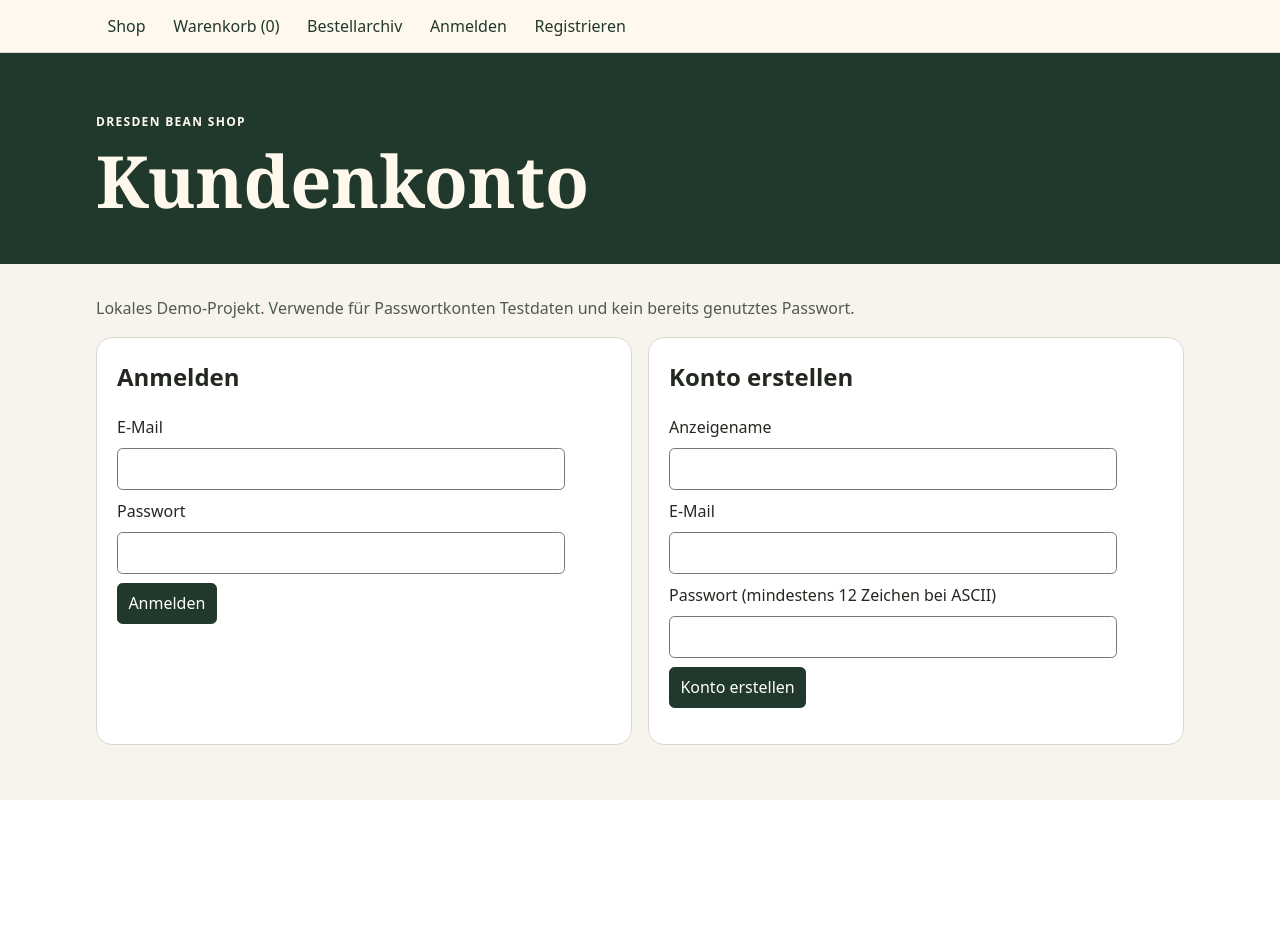
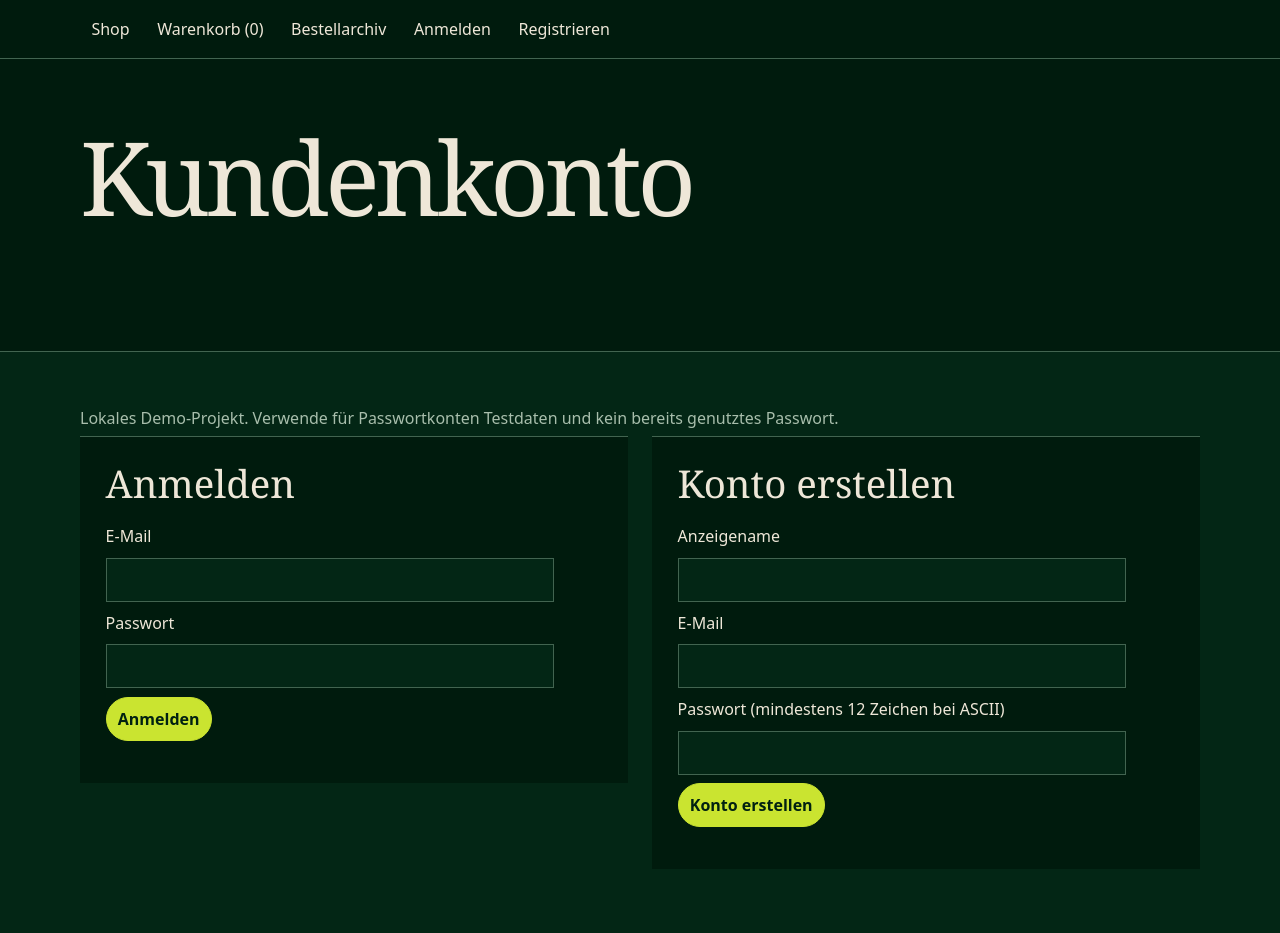
Before and after one commit to NadimTUD/PHP_project_dresden_bean_shop, a PHP site: page /account.php in a window 1280 px wide. Before the commit the page ends 800 px from the top, so only its background shows below. Run offline with PHP 8.4, Linux system fonts and the light colour scheme; some libraries are stand-ins or nearby versions.

Commit message:
Redesign the shop and add staff customer editing

```diff
--- a/public/account.php
+++ b/public/account.php
@@ -30,7 +30,7 @@ try {
         } catch (AccountRejected $error) {
             $_SESSION['account_error'] = $error->getMessage();
         }
-        header('Location: /account.php', true, 303);
+        header('Location: /account.php' . (($action ?? '') === 'profile' ? '#profile' : ''), true, 303);
         exit;
     }
 } catch (PDOException $error) {
@@ -53,7 +53,6 @@ unset($_SESSION['account_notice'], $_SESSION['account_error']);
 <?php shopNavigation($account === null ? '' : 'profile', $account, array_sum($_SESSION['cart'] ?? [])); ?>
 <header class="hero">
     <div class="wrap">
-        <p class="eyebrow">DRESDEN BEAN SHOP</p>
         <h1>Kundenkonto</h1>
     </div>
 </header>
@@ -62,7 +61,7 @@ unset($_SESSION['account_notice'], $_SESSION['account_error']);
     <?php if ($error !== null): ?><p class="warning" role="alert"><?= h($error) ?></p><?php endif; ?>
     <p class="muted">Lokales Demo-Projekt. Verwende für Passwortkonten Testdaten und kein bereits genutztes Passwort.</p>
     <?php if ($account === null): ?>
-    <div class="catalog">
+    <div class="account-grid">
         <section class="card" id="login">
             <h2>Anmelden</h2>
             <form class="account-form" method="post">
@@ -99,6 +98,7 @@ unset($_SESSION['account_notice'], $_SESSION['account_error']);
     <?php else: ?>
     <section class="card" id="profile">
         <h2>Mein Profil<?= (int) $account['staff'] === 1 ? ' · Mitarbeitende' : '' ?></h2>
+        <p>Hier kannst du deinen Namen und deine E-Mail-Adresse ändern.</p>
         <form class="account-form" method="post">
             <input type="hidden" name="csrf" value="<?= h($_SESSION['csrf']) ?>">
             <input type="hidden" name="action" value="profile">
@@ -106,7 +106,7 @@ unset($_SESSION['account_notice'], $_SESSION['account_error']);
             <input id="profile-name" name="name" autocomplete="name" minlength="2" maxlength="60" value="<?= h($account['display_name']) ?>" required>
             <label for="profile-email">E-Mail im Shop</label>
             <input type="email" id="profile-email" name="email" autocomplete="email" maxlength="254" value="<?= h($account['email']) ?>" required>
-            <button>Profil speichern</button>
+            <button>Kundendaten speichern</button>
         </form>
     </section>
     <?php endif; ?>
--- a/public/style.css
+++ b/public/style.css
@@ -1,44 +1,99 @@
-:root { color-scheme: light; font-family: system-ui, sans-serif; color: #232820; background: #f6f4ed; }
+/* Hallmark · 2.0.0 · redesign: full · scope: app · theme: Hedgerow (hedge) · signature: ruled roast index */
+/* Critique: make buying and editing clearer; cream identifies the cart, not another decoration. */
+:root {
+    color-scheme: dark;
+    --paper: oklch(24% .052 158);
+    --paper-deep: oklch(19.5% .045 158);
+    --panel: oklch(29.5% .05 158);
+    --ink: oklch(93% .022 88);
+    --muted: oklch(78% .035 150);
+    --rule: oklch(47% .05 158);
+    --accent: oklch(87% .19 118);
+    --accent-hover: oklch(92% .13 118);
+    --accent-ink: oklch(22% .05 158);
+    --cream-rule: oklch(68% .04 147);
+    --font-display: "Iowan Old Style", Georgia, serif;
+    --font-body: system-ui, sans-serif;
+    --radius-pill: 999px;
+    --gap: 1.5rem;
+}
 * { box-sizing: border-box; }
-body { margin: 0; line-height: 1.55; }
-.wrap { width: min(68rem, 92%); margin: auto; }
-.hero { background: #21382c; color: #fff9ed; padding: 3rem 0; }
-.hero h1 { font-family: Georgia, serif; font-size: clamp(2.4rem, 7vw, 4.5rem); line-height: 1; margin: 0; }
-.hero a { color: #ffdbad; }
-.eyebrow { letter-spacing: .11em; font-size: .75rem; font-weight: 700; }
-main { padding: 1rem 0 3rem; }
-.catalog { display: grid; grid-template-columns: repeat(auto-fit, minmax(min(100%, 16rem), 1fr)); gap: 1rem; }
-.card { border: 1px solid #d9d7cd; border-radius: 1rem; background: white; padding: 1.25rem; }
-.card h3, .card h2 { margin-top: 0; }
-.controls, .cart-list li { display: flex; gap: .6rem; flex-wrap: wrap; align-items: center; }
+html, body { overflow-x: clip; }
+body { margin: 0; background: var(--paper); color: var(--ink); font-family: var(--font-body); font-size: 1rem; line-height: 1.55; }
+.wrap { width: min(70rem, calc(100% - 2.5rem)); margin-inline: auto; }
+a { color: inherit; text-decoration-color: var(--accent); text-underline-offset: .2em; }
+a:hover { text-decoration-thickness: .12em; }
+h1, h2, h3 { margin: 0 0 .55em; font-family: var(--font-display); font-weight: 400; line-height: 1.05; min-width: 0; overflow-wrap: break-word; }
+h1 { font-size: clamp(2.7rem, 8vw, 6.6rem); letter-spacing: -.045em; }
+h2 { font-size: clamp(1.65rem, 3vw, 2.5rem); }
+h3 { font-size: clamp(1.45rem, 2.7vw, 2.05rem); }
+h1, h2 { text-wrap: balance; }
+p { margin: .35rem 0; }
+.hero { background: var(--paper-deep); color: var(--ink); padding: clamp(2.25rem, 5vw, 4.5rem) 0; border-bottom: 1px solid var(--rule); }
+.shop-hero p { margin-bottom: 1.35rem; }
+.hero p, .muted { color: var(--muted); }
+main { padding: clamp(1.75rem, 4vw, 3rem) 0 4rem; }
+.catalog { border-top: 2px solid var(--accent); }
+.roast { display: grid; grid-template-columns: minmax(0, 1.45fr) minmax(0, .7fr) minmax(0, 1fr); gap: var(--gap); align-items: center; padding: 1.25rem 0; border-bottom: 1px solid var(--rule); }
+.roast h3 { margin-bottom: .3rem; }
+.roast-price { font-size: 1.15rem; font-variant-numeric: tabular-nums; }
+.roast label { color: var(--muted); }
+.controls, .cart-list li { display: flex; gap: .65rem; flex-wrap: wrap; align-items: center; }
 .controls { margin-top: .4rem; }
-.cart-list { padding-left: 0; }
-.cart-list li { justify-content: space-between; padding: .6rem 0; border-bottom: 1px solid #d9d7cd; }
-button, input, select { font: inherit; padding: .46rem .65rem; border-radius: .35rem; }
-button { cursor: pointer; border: 1px solid #21382c; background: #21382c; color: white; }
-button.secondary { color: #21382c; background: white; }
-input { width: 4.1rem; border: 1px solid #747b70; }
-.cart { margin-top: 1.5rem; }
-.muted { color: #515b50; }
-.notice, .warning { padding: .75rem 1rem; border-radius: .4rem; }
-.notice { background: #e4f0e2; }
-.warning { background: #ffe2d6; }
-.shop-nav { position: sticky; top: 0; z-index: 1; background: #fff9ed; border-bottom: 1px solid #d9d7cd; }
+.cart { color-scheme: light; background: var(--ink); color: var(--paper); padding: clamp(1.2rem, 3vw, 2.4rem); margin-top: var(--gap); }
+.cart a:not(.primary) { text-decoration-color: var(--paper); }
+.cart-list { padding: 0; }
+.cart-list li { justify-content: space-between; padding: .65rem 0; border-bottom: 1px solid var(--cream-rule); }
+.cart-list strong { margin-inline-start: .65rem; }
+.account-grid { display: grid; grid-template-columns: repeat(2, minmax(0, 1fr)); gap: var(--gap); align-items: start; }
+.card { background: var(--paper-deep); color: var(--ink); border-top: 1px solid var(--rule); padding: clamp(1rem, 2vw, 1.6rem); min-width: 0; }
+#profile { max-width: 40rem; }
+button, input, select, .primary { font: inherit; padding: .45rem .7rem; min-height: 2.75rem; }
+input, select { max-width: 100%; min-width: 0; border: 1px solid var(--rule); border-radius: 0; background: var(--paper); color: var(--ink); }
+input { width: 4.25rem; }
+button, .primary {
+    display: inline-flex; align-items: center; justify-content: center; cursor: pointer;
+    border: 1px solid var(--accent); border-radius: var(--radius-pill);
+    background: var(--accent); color: var(--accent-ink); font-weight: 650; text-decoration: none;
+}
+button:hover, .primary:hover { background: var(--accent-hover); }
+button:active, .primary:active { text-decoration: underline; }
+button.secondary { color: var(--ink); background: transparent; }
+button.secondary:hover { background: var(--panel); }
+.cart button { background: var(--paper); color: var(--ink); border-color: var(--paper); }
+.cart button.secondary { color: var(--paper); background: transparent; }
+.cart button.secondary:hover { background: var(--paper); color: var(--ink); }
+.notice, .warning { padding: .75rem 1rem; margin-bottom: 1rem; border: 1px solid var(--accent); background: var(--panel); }
+.warning { border-color: var(--ink); }
+.shop-nav { position: sticky; top: 0; z-index: 1; background: var(--paper-deep); border-bottom: 1px solid var(--rule); }
 .nav-links { display: flex; align-items: center; gap: .3rem; flex-wrap: wrap; padding-block: .45rem; }
-.shop-nav .nav-button {
-    display: inline-block; border: 1px solid transparent; border-radius: .4rem;
-    padding: .35rem .65rem; color: #21382c; background: transparent; text-decoration: none;
-}
-.shop-nav .nav-button:hover { background: #e4f0e2; text-decoration: underline; }
-.shop-nav [aria-current="page"] { background: #21382c; color: #fff9ed; }
-.shop-nav [aria-current="page"]:hover { background: #2e4b3a; color: #fff9ed; }
+.shop-nav .nav-button { display: inline-flex; align-items: center; min-height: 2.75rem; border: 1px solid transparent; border-radius: var(--radius-pill); padding: .35rem .65rem; color: var(--ink); background: transparent; text-decoration: none; }
+.shop-nav .nav-button:hover { background: var(--panel); text-decoration: underline; }
+.shop-nav [aria-current="page"] { border-color: var(--accent); }
 .shop-nav form { margin-left: auto; }
-#cart, #login, #register, #profile { scroll-margin-top: 9rem; }
-.account-form { display: grid; gap: .55rem; max-width: 28rem; margin-bottom: 1rem; }
+#cart, #login, #register, #profile, #roasts { scroll-margin-top: 10rem; }
+.account-form { display: grid; gap: .55rem; max-width: 28rem; margin-block: 1rem; }
 .account-form input { width: 100%; }
 .account-form button { justify-self: start; }
 .filters { display: flex; gap: .75rem; flex-wrap: wrap; align-items: center; }
 .wide { width: min(12rem, 100%); }
 .archive-order { margin-block: .85rem; }
+.order-line { display: inline-flex; flex-wrap: wrap; gap: .35rem var(--gap); font-variant-numeric: tabular-nums; }
 summary { cursor: pointer; }
-:focus-visible { outline: 3px solid #a04c14; outline-offset: 3px; }
+.customer-list { list-style: none; padding: 0; }
+.customer-list li { display: grid; padding: .75rem 0; border-bottom: 1px solid var(--rule); overflow-wrap: anywhere; }
+.customer-list a[aria-current="page"] { font-weight: 700; }
+:focus-visible { outline: 3px solid var(--accent); outline-offset: 3px; }
+.cart :focus-visible { outline-color: var(--paper); }
+@media (max-width: 48rem) {
+    .roast { grid-template-columns: minmax(0, 1fr) minmax(0, 1fr); }
+    .roast form { grid-column: 1 / -1; }
+    .account-grid { grid-template-columns: minmax(0, 1fr); }
+    .shop-nav form { margin-left: 0; }
+}
+@media (max-width: 26rem) {
+    .nav-links { gap: .2rem; }
+    .shop-nav .nav-button { padding-inline: .4rem; font-size: .875rem; }
+    .roast { grid-template-columns: minmax(0, 1fr); gap: .55rem; }
+    .roast > span:empty { display: none; }
+}
--- a/src/accounts.php
+++ b/src/accounts.php
@@ -48,9 +48,10 @@ function passwordAccount(PDO $db, mixed $email, mixed $password): int
     return (int) $account['id'];
 }
 
-function updateAccount(PDO $db, int $id, mixed $name, mixed $email): void
+function updateAccount(PDO $db, int $id, mixed $name, mixed $email, bool $customerOnly = false): void
 {
-    $stmt = $db->prepare('UPDATE accounts SET display_name = :name, email = :email WHERE id = :id');
+    $sql = 'UPDATE accounts SET display_name = :name, email = :email WHERE id = :id';
+    $stmt = $db->prepare($sql . ($customerOnly ? ' AND NOT is_staff' : '') . ' RETURNING id');
     try {
         $stmt->execute(['id' => $id, 'name' => accountName($name), 'email' => accountEmail($email)]);
     } catch (PDOException $error) {
@@ -58,6 +59,9 @@ function updateAccount(PDO $db, int $id, mixed $name, mixed $email): void
             throw new AccountRejected('Diese E-Mail-Adresse wird bereits verwendet.');
         }
         throw $error;
+    }
+    if ($stmt->fetchColumn() === false) {
+        throw new AccountRejected('Konto nicht gefunden oder nicht bearbeitbar.');
     }
 }
 
--- a/src/navigation.php
+++ b/src/navigation.php
@@ -17,6 +17,9 @@ function shopNavigation(string $page, ?array $account, int $cartCount): void
     } else {
         $links[] = ['profile', '/account.php#profile', 'Meine Kundendaten'];
     }
+    if ($staff) {
+        $links[] = ['customers', '/customers.php', 'Kundenverwaltung'];
+    }
     ?>
     <nav class="shop-nav" aria-label="Hauptnavigation">
         <div class="wrap nav-links">
```
Also changed, not shown: public/archive.php (+6 -5 lines), public/customers.php (added, +103 -0 lines), public/index.php (+15 -11 lines), README.md, 1 other file.
